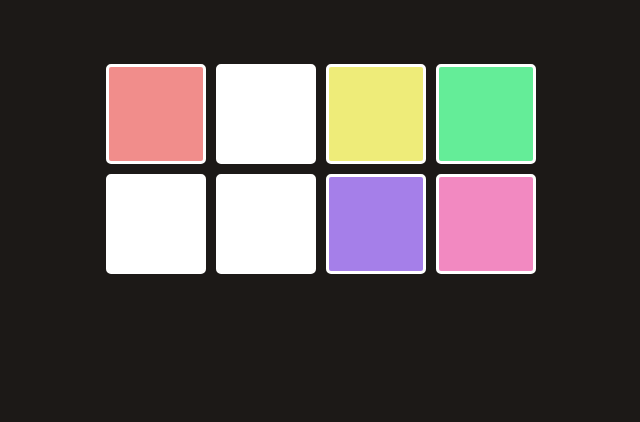
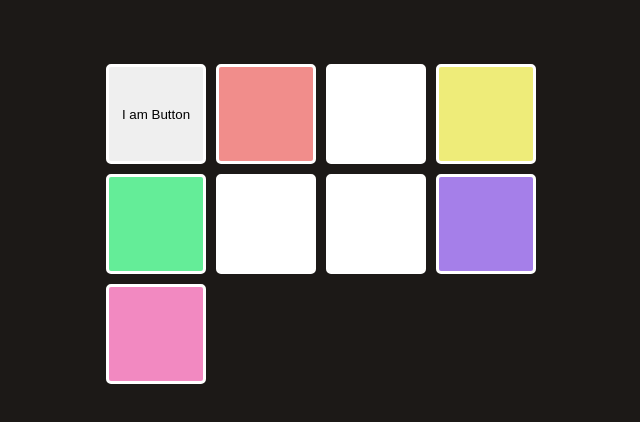
Before and after one commit to candytale55/react-state-projects, a React (Vite) app: page / in a window 1280 px wide. Shown: the top 422 px of the page, without its empty margins (319-959 px from the left). Built offline with nearby package versions, Linux system fonts and the light colour scheme.

Commit message:
create a separate component called Pad

```diff
--- /dev/null
+++ b/src/components/soundpads/Pad.jsx
@@ -0,0 +1,10 @@
+
+
+export default function Pad() {
+
+    return (
+        <button>
+            I am Button
+        </button>
+    )
+}
--- a/src/components/soundpads/SoundPads.jsx
+++ b/src/components/soundpads/SoundPads.jsx
@@ -1,6 +1,20 @@
 import { useState } from "react"
+import Pad from "./Pad"
 import pads from "./assets/pads"
 import "./assets/styles.css"
+
+/**
+ * Challenge part 2:
+ * 1. Create a separate component called "Pad" and
+ *    replace the `button` above with our <Pad /> component
+ * 2. Pass the Pad component a prop called `color` with the
+ *    value of the same name from the `padsData` objects
+ * 3. In the Pad component, apply an inline style to the <button>
+ *    to set the backgroundColor of the button.
+ *
+ * (We'll deal with the "on" property soon)
+ */
+
 
 export default function SoundPads() {
     const [padData, setPadData] = useState(pads) // Step 1: Initialize state with the pads array
@@ -16,7 +30,7 @@ export default function SoundPads() {
     return (
         <main>
             <div className="pad-container">
-
+              <Pad />
               {padElements}
             </div>
         </main>
```
